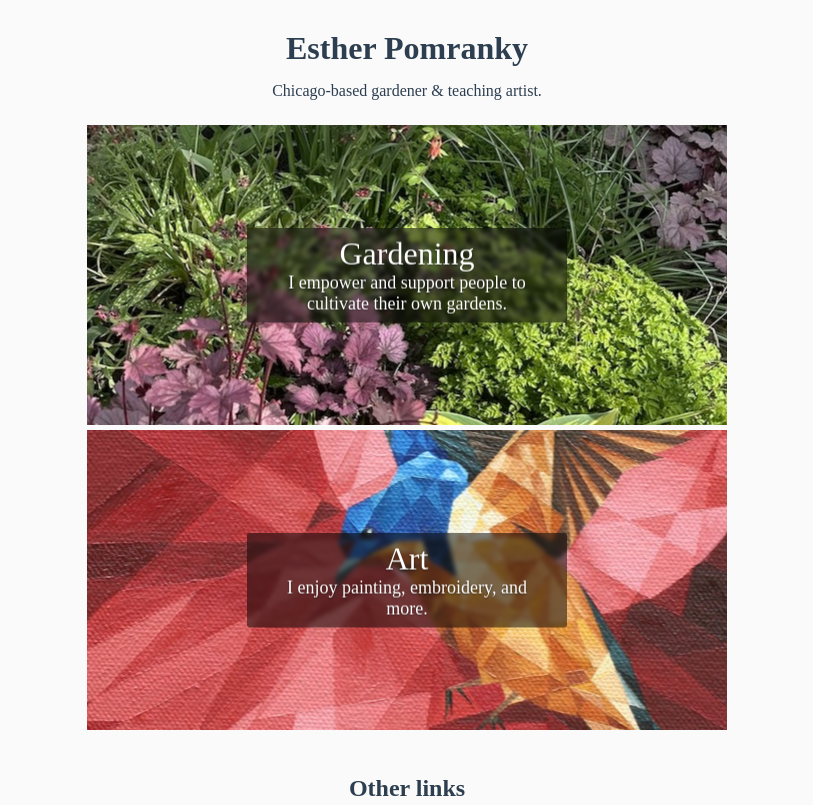
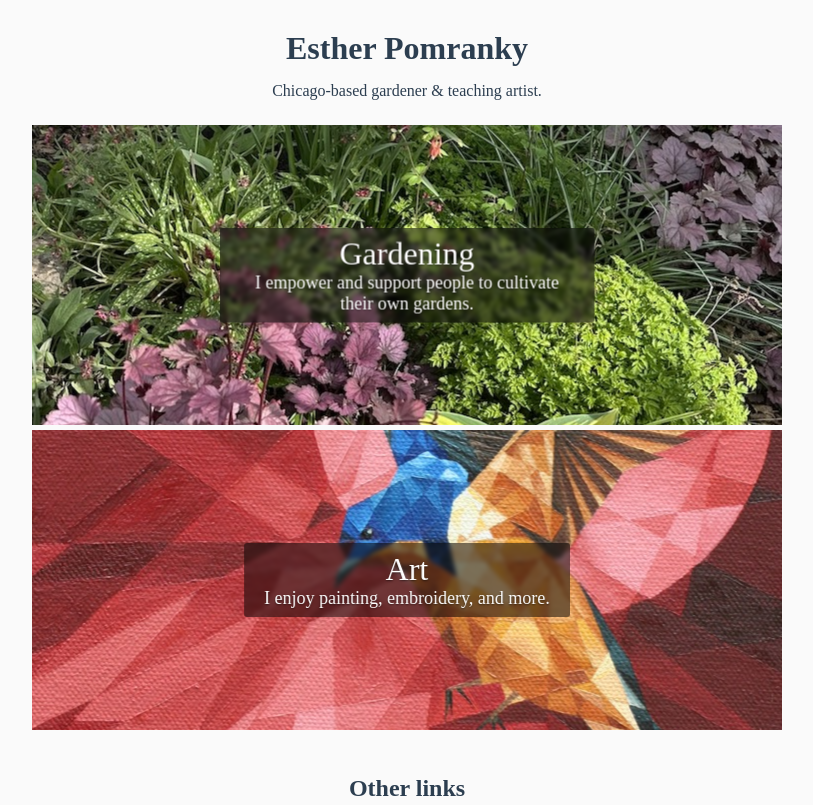
Before and after one commit to mniebling/epom, an Astro site: page / in a window 1280 px wide. Shown: the top 805 px of the page, without its empty margins (233-1046 px from the left). Built offline with nearby package versions, Linux system fonts and the light colour scheme; Astro itself is replaced by a stand-in of ours; a web font is replaced by a local one.

Commit message:
Improve home page on narrow viewports

```diff
--- a/src/pages/index.astro
+++ b/src/pages/index.astro
@@ -78,7 +78,13 @@ import SiteLayout from '../layouts/SiteLayout.astro'
 		flex-direction: column;
 		justify-content: center;
 		margin: 25px auto 0 auto;
-		width: 50%;
+		width: 100%;
+	}
+
+	@media (min-width: 750px) {
+		.heroes {
+			width: 750px;
+		}
 	}
 
 	.hero {
@@ -87,6 +93,11 @@ import SiteLayout from '../layouts/SiteLayout.astro'
 		margin-bottom: 5px;
 		overflow: hidden;
 		position: relative;
+	}
+
+	.hero:hover .heroText {
+		background-color: rgba(0, 0, 0, 0.75);
+		transform: translate(-50%, -50%) scale(105%);
 	}
 
 	.heroImage {
@@ -106,18 +117,19 @@ import SiteLayout from '../layouts/SiteLayout.astro'
 	}
 
 	.heroText {
-		text-shadow: 0 1px 2px rgba(0, 0, 0, 0.5);
+		align-items: center;
+		backdrop-filter: blur(2px);
+		background-color: rgba(0, 0, 0, 0.5);
+		border-radius: 3px;
 		display: flex;
 		flex-direction: column;
-		align-items: center;
+		left: 50%;
+		padding: 8px 20px;
 		position: absolute;
-		left: 50%;
+		text-shadow: 0 1px 2px rgba(0, 0, 0, 0.5);
 		top: 50%;
+		transition: all 0.25s;
 		transform: translate(-50%, -50%);
-		background-color: rgba(0, 0, 0, 0.5);
-		backdrop-filter: blur(2px);
-		border-radius: 3px;
-		padding: 8px 20px;
 	}
 
 	.heroHeader {
```
